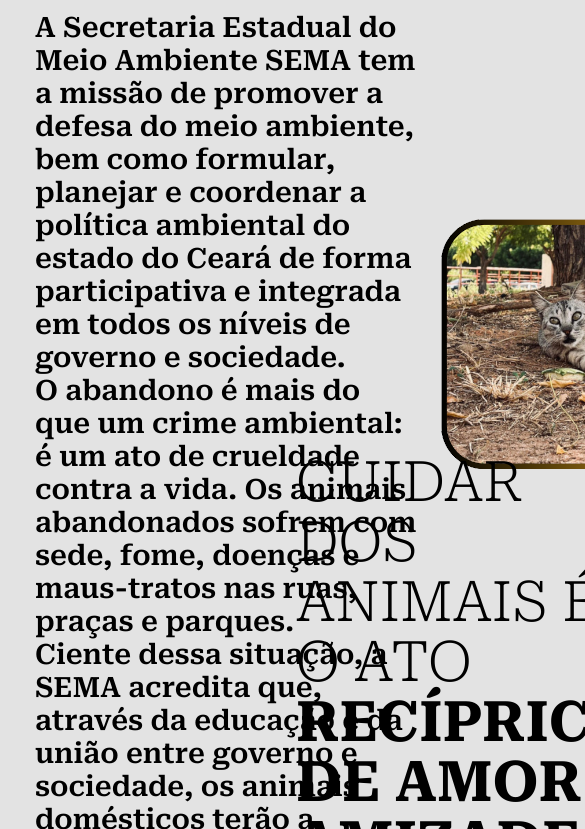
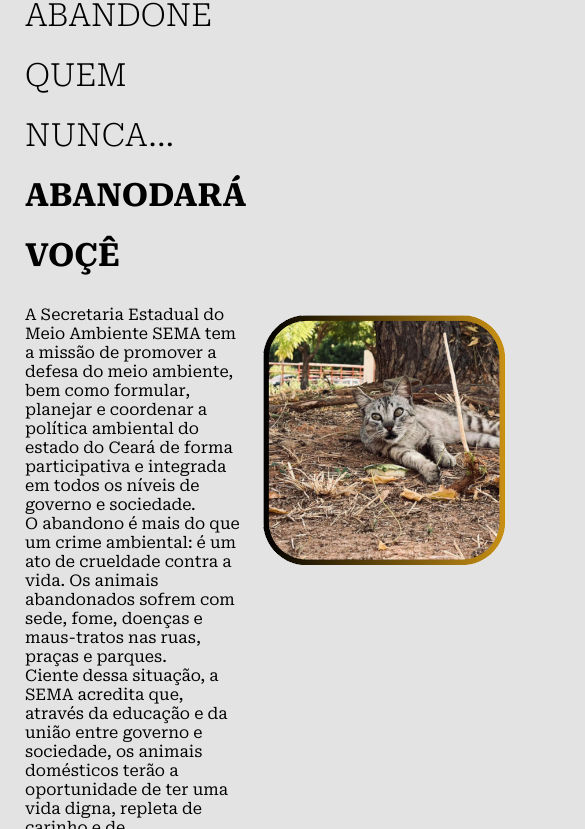
Before and after one commit to YagoJose1/animal3-site, a plain HTML site: page index.html in a window 390 px wide. Shown: the part 962-1791 px from the top of the page, 585 px wide, since content can reach past the window. Drawn offline with Linux system fonts and the light colour scheme; files whose address does not match are found by name.

Commit message:
projeto-terminado

```diff
--- a/funto-teste.css
+++ b/funto-teste.css
@@ -234,58 +234,3 @@ footer .bottom-footer p {
   color: #fff;
   margin-top: 10px;
 }
-.itens-container {
-
-  display: grid;
-
-  grid-template-rows: 80px auto 1fr auto 50px;
-
-  grid-template-columns: 1fr 4fr 1fr;
-
-  grid-template-areas:
-  "header header header"
-
-  "left-aside banner right-aside" "left-aside main right-aside"
-
-  "Left-aside low-content right-aside"
-
-  "footer footer footer";
-
-  grid-gap: 5px;
-
-  padding: 10px;
-
-  font-weight: 580; font-size: 28px;
-
-  height: 100vh;
-
-  transition: 1s;
-}
-@media (max-width: 720px) {
-
-  .itens-container {
-
-  width:400px;
-
-  grid-template-rows: 50px 50px 50px 1fr 50px 50px 50px;
-
-  grid-template-columns: 1fr;
-
-  grid-template-areas:
-
-  "header"
-
-  "banner"
-
-  "left-aside"
-
-  "main"
-
-  "right-aside"
-
-  "low-content"
-
-  "footer";
-  }
-
-}
```
